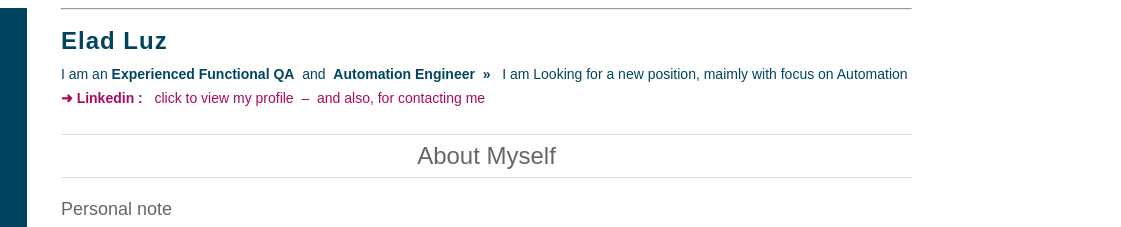
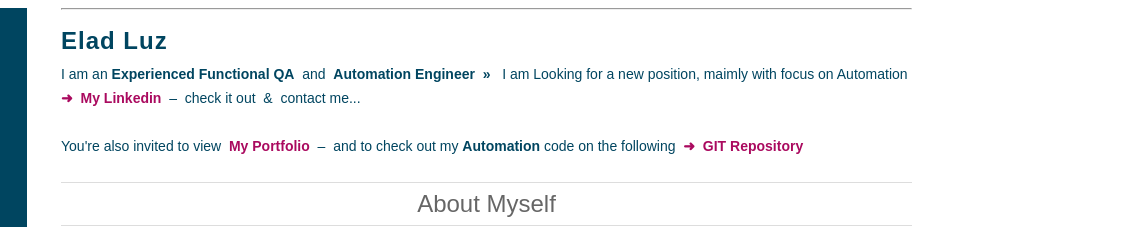
Before and after one commit to elad-luz/cv, a plain HTML site: page index.html in a window 1280 px wide. Shown: the top 227 px of the page, 159-1280 px from the left. Drawn offline with Linux system fonts and the light colour scheme.

Commit message:
alignment

```diff
--- a/index.html
+++ b/index.html
@@ -46,7 +46,11 @@ learn: https://www.w3schools.com/html/default.asp -->
 	<h2 class="title" style="color:#004560; font-size:200%;"><strong>Elad Luz</strong></h2> <!-- strong = b -> Bold! -->
 		<div class="section-content">
 			<p style="color:#004560;">I am an <b>Experienced Functional QA</b>&nbsp; and &nbsp;<b>Automation Engineer</b>&nbsp; <b>&raquo;</b> &nbsp; I am Looking for a new position, maimly with focus on Automation<br>
-			<a href="https://www.linkedin.com/in/elad-luz/" target="_blank" title=" Elad Luz  |  Linkedin "><b>&#10140;</b>&nbsp;<b>Linkedin : </b>&nbsp; click to view my profile &nbsp;–&nbsp; and also, for contacting me</a></p>
+			<a href="https://www.linkedin.com/in/elad-luz/" target="_blank" title=" Elad Luz  |  Linkedin "><b>&#10140;&nbsp; My Linkedin</b></a> &nbsp;–&nbsp; check it out&nbsp; & &nbsp;contact me...<br>
+			<br>
+			You're also invited to view &nbsp;<a href="#portfolio"><b>My Portfolio</b></a><!-- focus on portfolio section --> &nbsp;–&nbsp; and to check out my <b>Automation</b> code on the following &nbsp;<a href="https://github.com/elad-luz/" target="_blank" title=" Elad Luz  |  Git Repository "><b>&#10140;&nbsp; GIT Repository</b></a>
+			</p>
+		</li>
 		</div>
 		</section>
 	<br><br>
@@ -176,7 +180,7 @@ learn: https://www.w3schools.com/html/default.asp -->
 		<div class="section-content">
 			<ul>
 				<!-- <li>2023 – Automation course 4: Appium (Mobile), Dockers (at: automation.co.il)</li> -->
-			<li>2023 – Automation course 3: API - Postman & RestAssured (at: <a href="http://www.automation.co.il" target="_blank" title=" Automation College  |  Gal Matalon"><b>automation.co.il</b></a> - <i style="color:SteelBlue;"> Just Started ! </i>)</li>
+				<li>2023 – Automation course 3: API - Postman & RestAssured (at: <a href="http://www.automation.co.il" target="_blank" title=" Automation College  |  Gal Matalon"><b>automation.co.il</b></a> - <i style="color:SteelBlue;"> Just Started ! </i>)</li>
 				<li>2022 – Automation course 2: Maven, Allure, GIT & Jenkins (at: <a href="http://www.automation.co.il" target="_blank" title=" Automation College  |  Gal Matalon"><b>automation.co.il</b></a>)</li>
 				<li>2018 – Automation course 1: Java, Selenium & TestNG (at: <a href="http://www.automation.co.il" target="_blank" title=" Automation College  |  Gal Matalon"><b>automation.co.il</b></a>)</li>
 				<li>2017 – Technological courses: QA Security, Big-Data Technologies, Linux</li>
```
